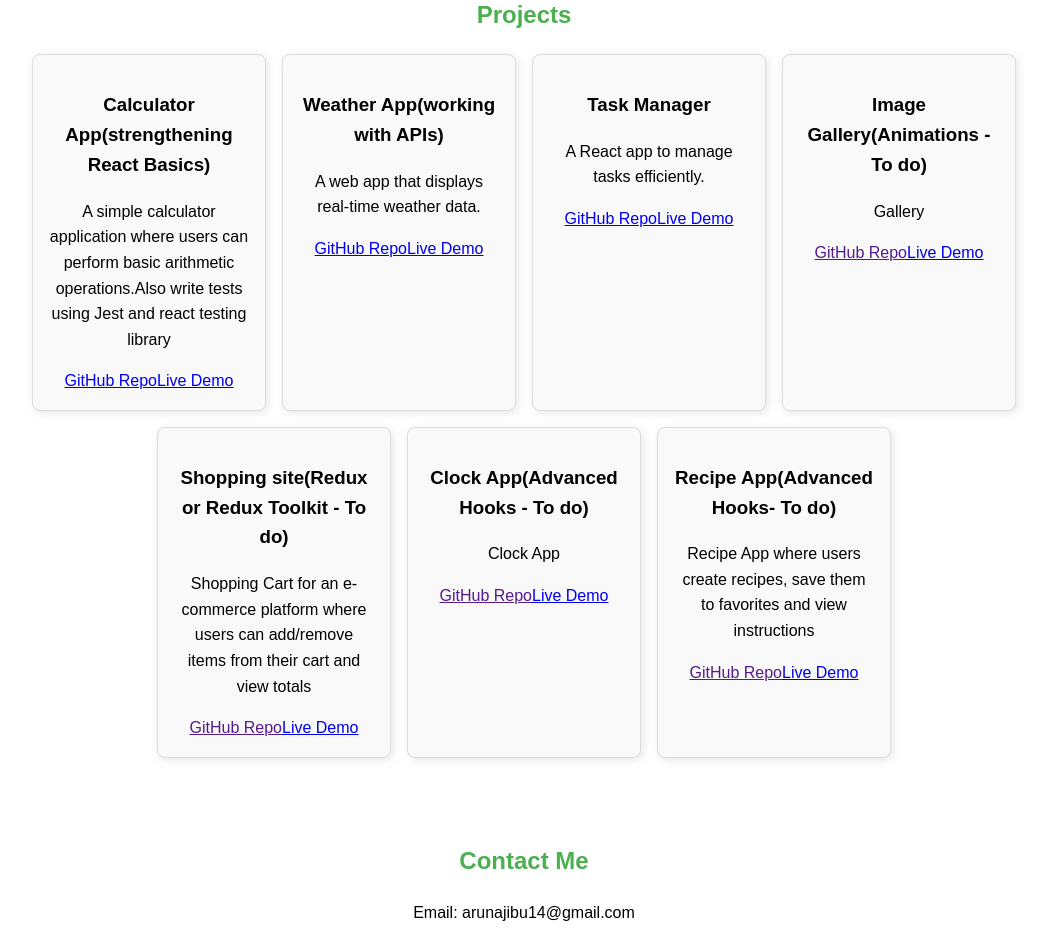
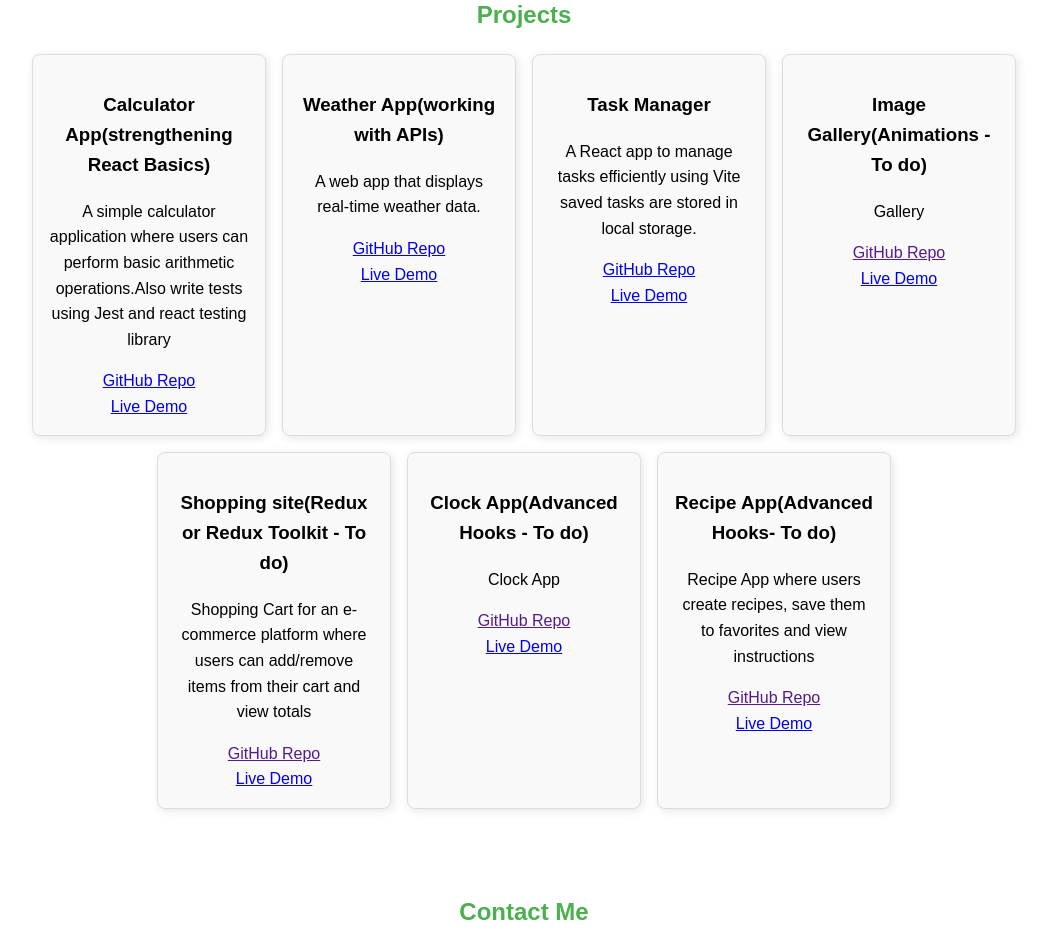
Before and after one commit to arunajibu/portfolio, a React (Create React App) app: page / in a window 1280 px wide. Shown: the part 2320-3256 px from the top of the page, without its empty margins (116-1165 px from the left). Built offline with nearby package versions, Linux system fonts and the light colour scheme.

Commit message:
updated task manager project

```diff
--- a/src/components/Projects.js
+++ b/src/components/Projects.js
@@ -17,13 +17,13 @@ const projects = [
     name: "Weather App(working with APIs)",
     description: "A web app that displays real-time weather data.",
     github: "https://github.com/arunajibu/weather-app.git",
-    demo: "https://github.com/arunajibu/weather-app"
+    demo: "https://arunajibu.github.io/weather-app"
   },
   {
     name: "Task Manager",
-    description: "A React app to manage tasks efficiently.",
-    github: "https://github.com/arunajibu/task-manager.git",
-    demo: "https://arunajibu.github.io/task-manager/"
+    description: "A React app to manage tasks efficiently using Vite saved tasks are stored in local storage.",
+    github: "https://github.com/arunajibu/task-manager-vite.git",
+    demo: "https://arunajibu.github.io/task-manager-vite"
   },
   /*{
     name: "Registration Form(Forms and Validations)",
@@ -81,7 +81,7 @@ const Projects = () => {
             <p>{project.description}</p>
             <a href={project.github} target="_blank" rel="noreferrer">
               GitHub Repo
-            </a>
+            </a><br></br>
             <a href={project.demo} target="_blank" rel="noreferrer">
               Live Demo
             </a>
```
